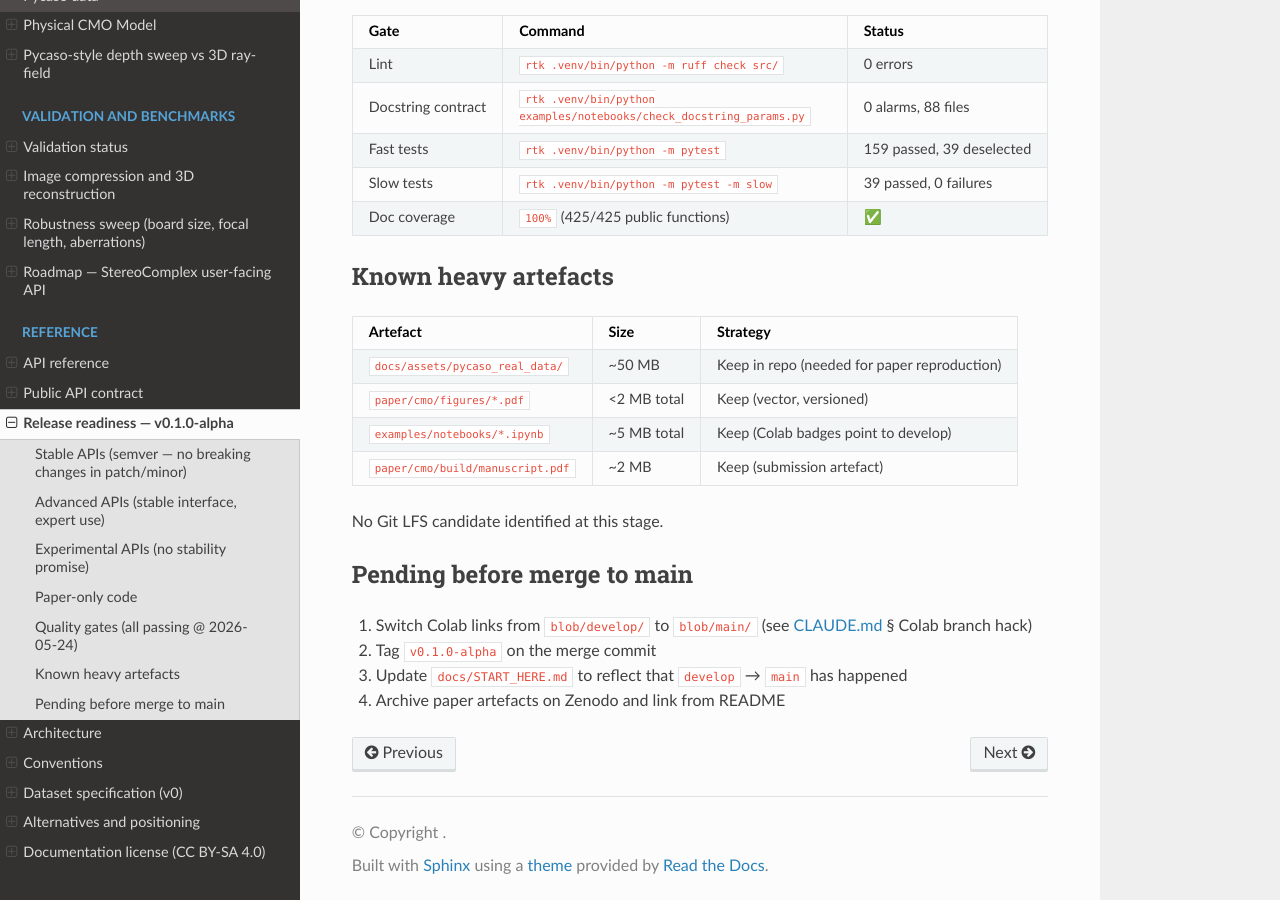
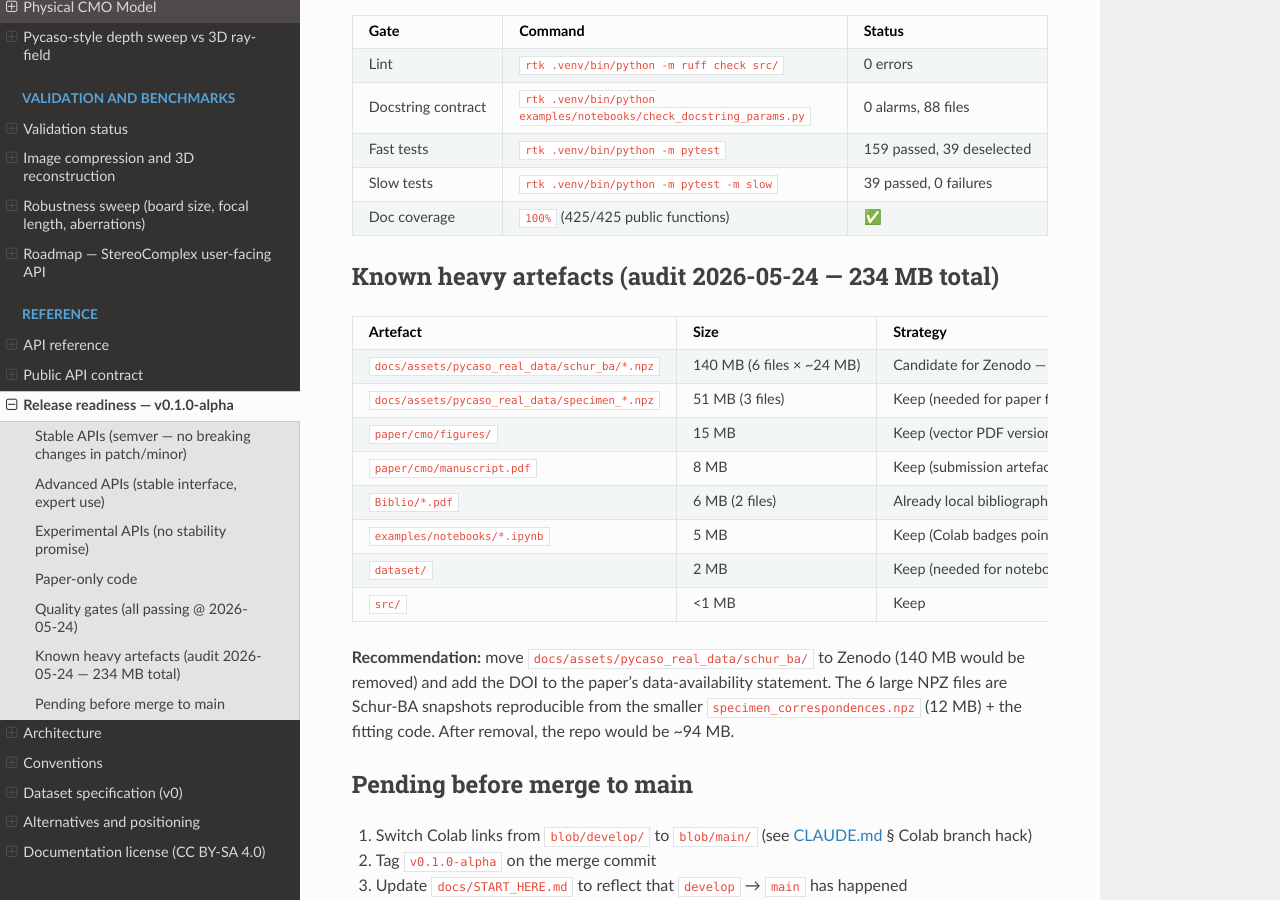
Before and after one commit to jeffwitz/StereoComplex, a Sphinx documentation site: the page built from docs/RELEASE_READINESS.md, in a window 1280 px wide and 900 px high, scrolled down 2000 px. Built offline with Sphinx 7.4.7 and the Read the Docs theme 3.1.0, drawn with Linux system fonts in a browser that asks for light colours; some of the changed text lies outside the part shown.

Commit message:
docs: repository weight audit — 234 MB, schur_ba/ → Zenodo candidate

```diff
--- a/docs/RELEASE_READINESS.md
+++ b/docs/RELEASE_READINESS.md
@@ -76,16 +76,24 @@ conventions.
 | Slow tests | `rtk .venv/bin/python -m pytest -m slow` | 39 passed, 0 failures |
 | Doc coverage | `100%` (425/425 public functions) | ✅ |
 
-## Known heavy artefacts
+## Known heavy artefacts (audit 2026-05-24 — 234 MB total)
 
 | Artefact | Size | Strategy |
 |---|---|---|
-| `docs/assets/pycaso_real_data/` | ~50 MB | Keep in repo (needed for paper reproduction) |
-| `paper/cmo/figures/*.pdf` | <2 MB total | Keep (vector, versioned) |
-| `examples/notebooks/*.ipynb` | ~5 MB total | Keep (Colab badges point to develop) |
-| `paper/cmo/build/manuscript.pdf` | ~2 MB | Keep (submission artefact) |
+| `docs/assets/pycaso_real_data/schur_ba/*.npz` | 140 MB (6 files × ~24 MB) | Candidate for Zenodo — regeneration artefacts, not primary data |
+| `docs/assets/pycaso_real_data/specimen_*.npz` | 51 MB (3 files) | Keep (needed for paper figure reproduction) |
+| `paper/cmo/figures/` | 15 MB | Keep (vector PDF versions are 2 MB, PNGs are paper legacy) |
+| `paper/cmo/manuscript.pdf` | 8 MB | Keep (submission artefact) |
+| `Biblio/*.pdf` | 6 MB (2 files) | Already local bibliography — keep |
+| `examples/notebooks/*.ipynb` | 5 MB | Keep (Colab badges point to develop) |
+| `dataset/` | 2 MB | Keep (needed for notebook walkthroughs) |
+| `src/` | <1 MB | Keep |
 
-No Git LFS candidate identified at this stage.
+**Recommendation:** move `docs/assets/pycaso_real_data/schur_ba/` to Zenodo
+(140 MB would be removed) and add the DOI to the paper's data-availability
+statement.  The 6 large NPZ files are Schur-BA snapshots reproducible from the
+smaller `specimen_correspondences.npz` (12 MB) + the fitting code.  After
+removal, the repo would be ~94 MB.
 
 ## Pending before merge to main
 
```
